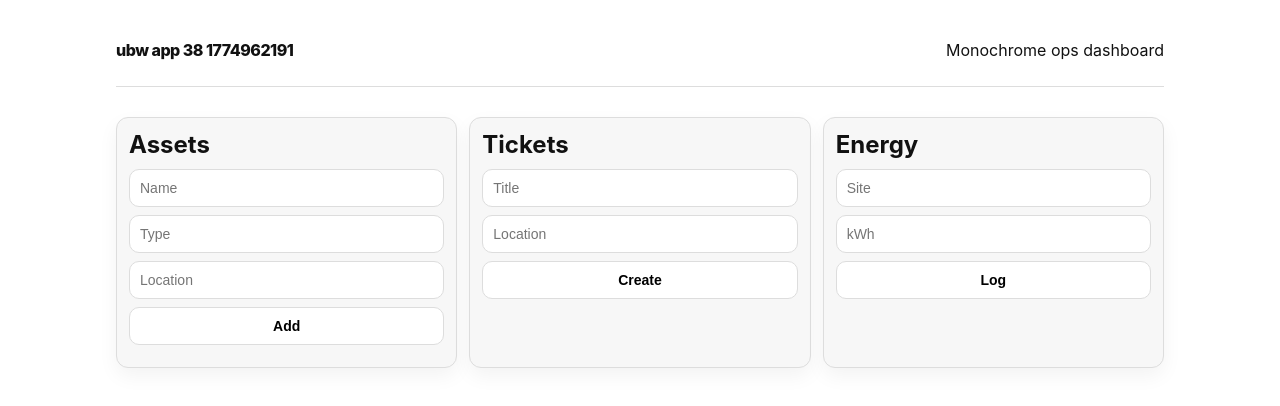
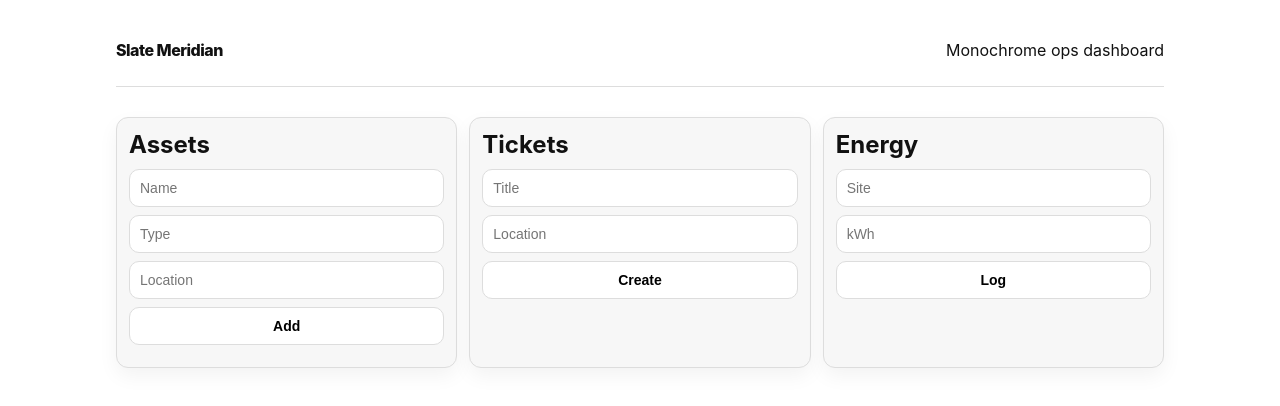
Before and after one commit to Ashutoshsingh20/bw-app-38-1774962191, a website: page public/index.html in a window 1280 px wide. Drawn offline with Linux system fonts and the light colour scheme; no server answers.

Commit message:
chore: brand app

```diff
--- a/public/index.html
+++ b/public/index.html
@@ -3,13 +3,13 @@
 <head>
   <meta charset="UTF-8" />
   <meta name="viewport" content="width=device-width, initial-scale=1.0" />
-  <title>ubw app 38 1774962191</title>
+  <title>Slate Meridian</title>
   <link rel="stylesheet" href="/style.css" />
 </head>
 <body>
   <div class="shell">
     <header>
-      <div class="logo">ubw app 38 1774962191</div>
+      <div class="logo">Slate Meridian</div>
       <p>Monochrome ops dashboard</p>
     </header>
     <section class="metrics" id="metrics"></section>
```
Also changed, not shown: package.json (+9 -3 lines), README.md.
